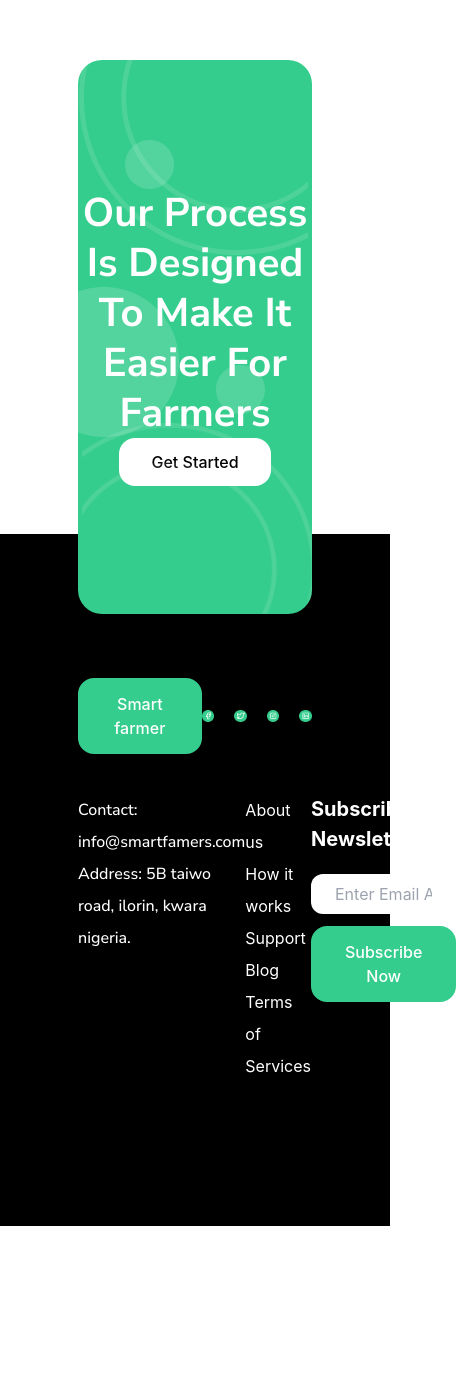
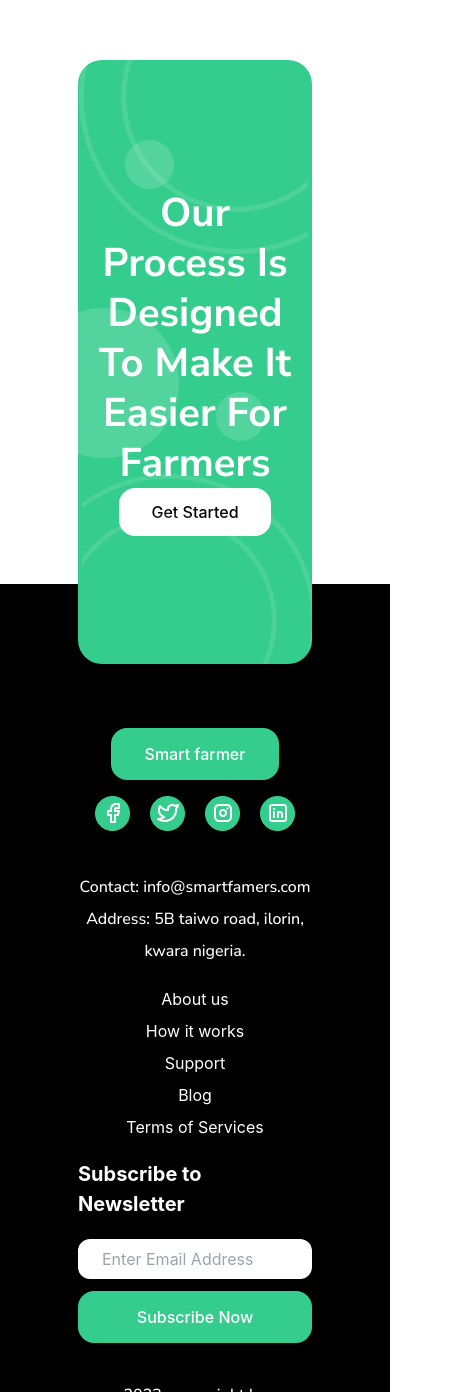
Before and after one commit to Toshmoney/smartfarmer, a React (Create React App) app in the folder client-side/: page / in a window 390 px wide. Shown: the part 10608-12000 px from the top of the page, 456 px wide, since content can reach past the window. Before the commit the page ends 11834 px from the top, so only its background shows below. Built offline with nearby package versions, Linux system fonts and the light colour scheme; a web font is replaced by a local one.

Commit message:
footer responsiveness

```diff
--- a/client-side/src/Components/Footer/Footer.jsx
+++ b/client-side/src/Components/Footer/Footer.jsx
@@ -10,8 +10,8 @@ import link from '../../Images/Group 17.png'
 const Footer = () => {
   return (
     <div>
-      <div className='relative bg-[#35CD8D] overflow-hidden w-[60%] left-[20%] top-20 items-center flex flex-col py-[8rem] z-10 rounded-3xl'>
-            <h1 className='capitalize text-white head lg:w-1/2'>our process is designed to make it easier for farmers</h1>
+      <div className='relative bg-[#35CD8D] overflow-hidden w-[60%] left-[20%] top-20 items-center flex flex-col py-[8rem] z-10 rounded-3xl px-4'>
+            <h1 className='capitalize text-white lg:text-[40px] head lg:w-1/2'>our process is designed to make it easier for farmers</h1>
             <div>
                 <button className='bg-white font-medium py-3 px-8 rounded-2xl hover:bg-green ease-in duration-200 text-green'>Get Started</button>
             </div>
@@ -23,7 +23,7 @@ const Footer = () => {
           </div>
           <div className='w-full bg-[black] py-36 flex items-center justify-center'>
             <div className=' w-[60%] flex flex-col gap-10'>
-              <div className='flex justify-between items-center'>
+              <div className='flex lg:justify-between lg:flex-row items-center flex-col gap-4'>
                 <button className='btn text-white'>Smart farmer</button>
                 <div className='flex gap-5'>
                   <a className='text-white' href=""><img src={facebook} alt="" /></a>
@@ -32,12 +32,12 @@ const Footer = () => {
                   <a className='text-white' href=""><img src={link} alt="" /></a>
                 </div>
               </div>
-              <div className='w-full flex justify-between'>
-                <div className='nunito text-white text-left leading-8'>
+              <div className='w-full flex lg:flex-row lg:justify-between flex-col gap-4 items-center'>
+                <div className='nunito text-center text-white lg:text-left leading-8'>
                   <p>Contact: info@smartfamers.com</p>
                   <p>Address: 5B taiwo road, ilorin, kwara nigeria.</p>
                 </div>
-                <div className='text-white text-left leading-8'>
+                <div className='text-white text-center lg:text-left leading-8'>
                   <p><a href="">About us</a></p>
                   <p><a href="">How it works</a></p>
                   <p><a href="">Support</a></p>
@@ -52,6 +52,9 @@ const Footer = () => {
                   </div>
                 </div>
               </div>
+              <div>
+                <p className='nunito text-center text-white lg:text-left'>2023 - copyright by smartfamers.com. all right reserved.</p>
+              </div>
             </div>
 
           </div>
```
